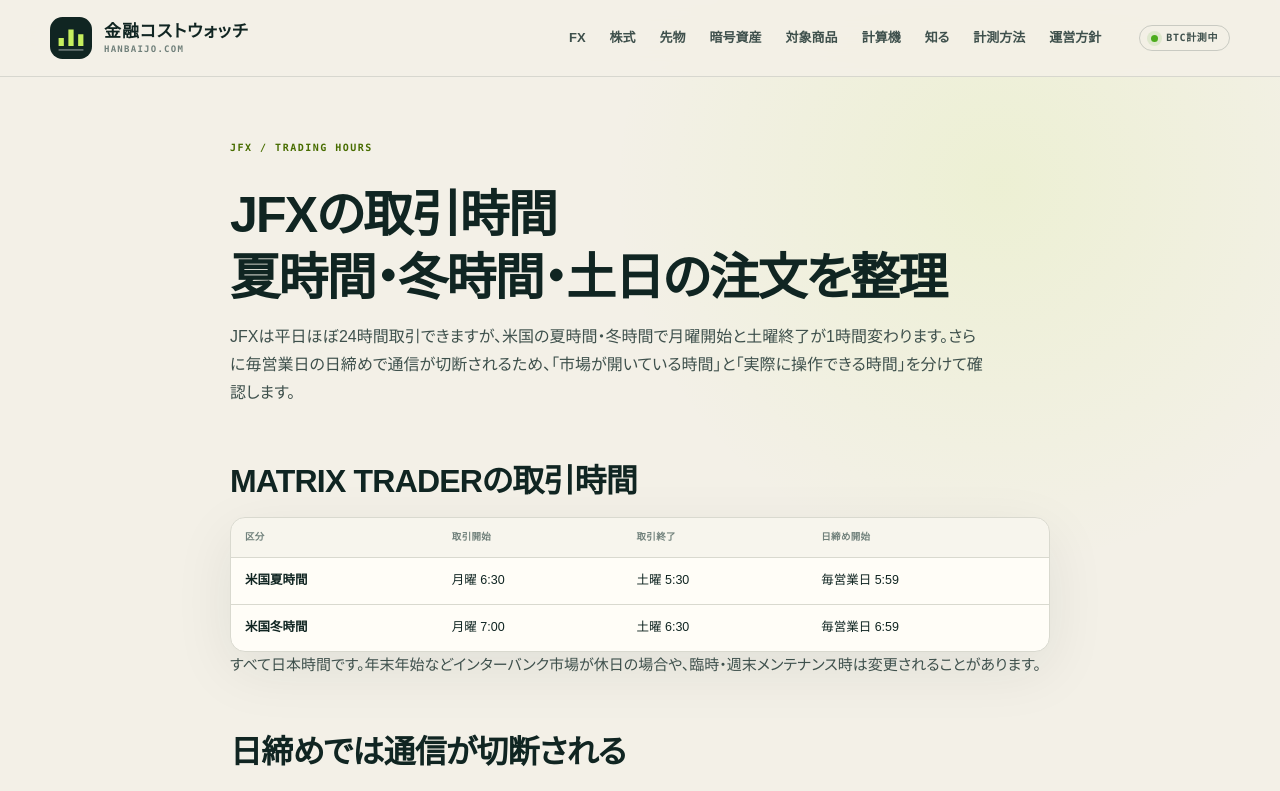
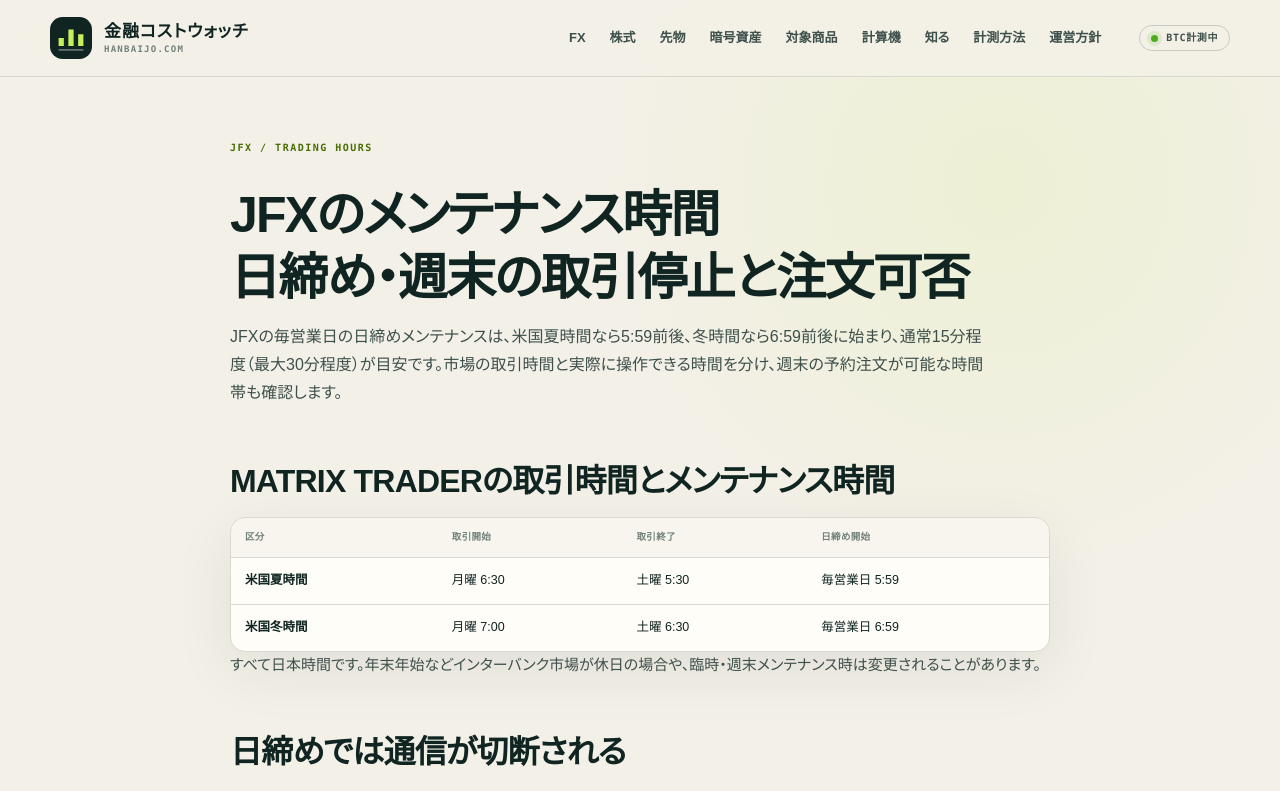
Before and after one commit to mrok18/hanbaijo, a Next.js app: page /articles/jfx-trading-hours-maintenance in a window 1280 px wide. Shown: the top 791 px of the page. Built offline with nearby package versions, Linux system fonts and the light colour scheme.

Commit message:
seo: clarify jfx maintenance hours

```diff
--- a/app/articles/jfx-trading-hours-maintenance/page.tsx
+++ b/app/articles/jfx-trading-hours-maintenance/page.tsx
@@ -2,17 +2,17 @@ import Link from 'next/link';
 
 export const metadata = {
   alternates: { canonical: '/articles/jfx-trading-hours-maintenance' },
-  title: 'JFXの取引時間｜夏時間・冬時間・メンテナンスと土日の注文',
-  description: 'JFX MATRIX TRADERの月曜開始・土曜終了、米国夏時間と冬時間、日締めメンテナンス、土日の注文受付、祝日の注意点を整理します。',
+  title: 'JFXのメンテナンス時間｜日締め・週末の取引停止と注文可否',
+  description: 'JFXの毎営業日の日締めメンテナンス時間を夏時間・冬時間で整理し、週末の取引停止と予約注文の可否、注文前の注意点を公式情報から確認します。',
 };
 
 export default function Page() {
   return <article>
     <p className="page-kicker">JFX / TRADING HOURS</p>
-    <h1>JFXの取引時間<br />夏時間・冬時間・土日の注文を整理</h1>
-    <p className="lede">JFXは平日ほぼ24時間取引できますが、米国の夏時間・冬時間で月曜開始と土曜終了が1時間変わります。さらに毎営業日の日締めで通信が切断されるため、「市場が開いている時間」と「実際に操作できる時間」を分けて確認します。</p>
+    <h1>JFXのメンテナンス時間<br />日締め・週末の取引停止と注文可否</h1>
+    <p className="lede">JFXの毎営業日の日締めメンテナンスは、米国夏時間なら5:59前後、冬時間なら6:59前後に始まり、通常15分程度（最大30分程度）が目安です。市場の取引時間と実際に操作できる時間を分け、週末の予約注文が可能な時間帯も確認します。</p>
 
-    <h2>MATRIX TRADERの取引時間</h2>
+    <h2>MATRIX TRADERの取引時間とメンテナンス時間</h2>
     <div className="data-panel"><div className="table-scroll"><table className="rates comparison-table"><thead><tr><th>区分</th><th>取引開始</th><th>取引終了</th><th>日締め開始</th></tr></thead><tbody>
       <tr><td className="ex-name">米国夏時間</td><td>月曜 6:30</td><td>土曜 5:30</td><td>毎営業日 5:59</td></tr>
       <tr><td className="ex-name">米国冬時間</td><td>月曜 7:00</td><td>土曜 6:30</td><td>毎営業日 6:59</td></tr>
```
